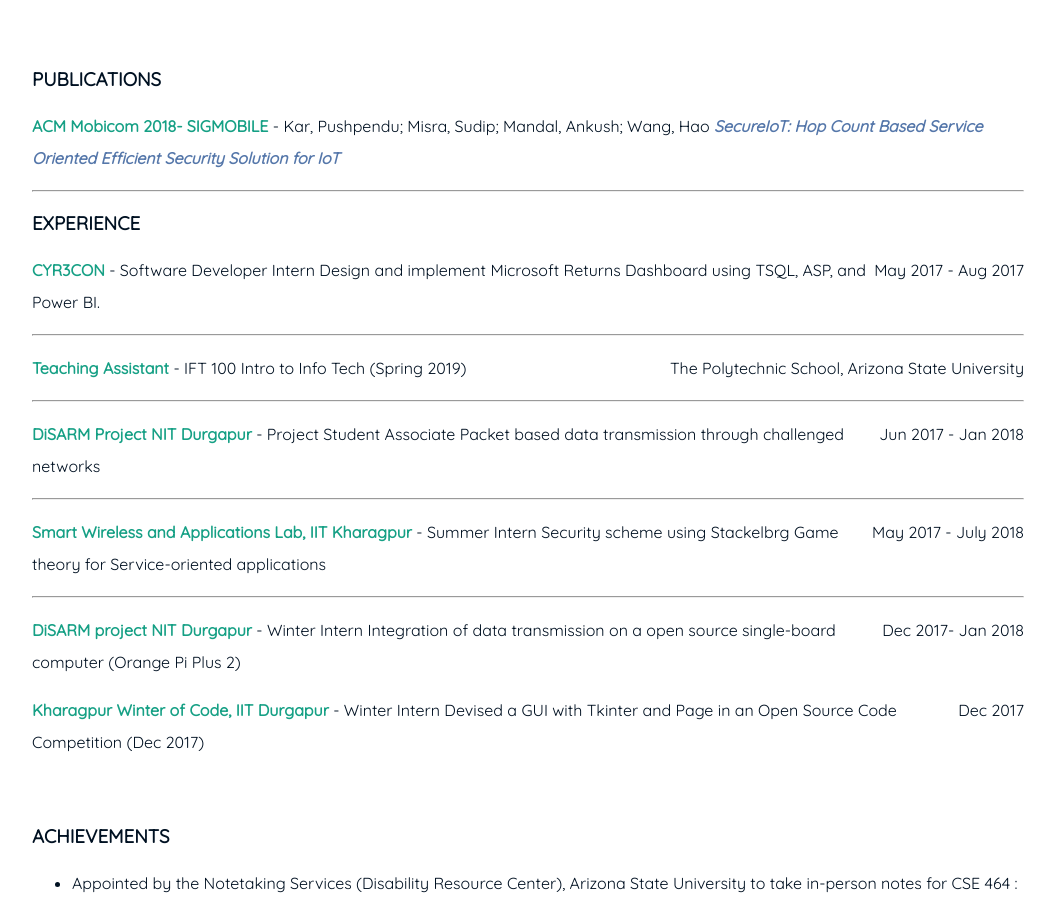
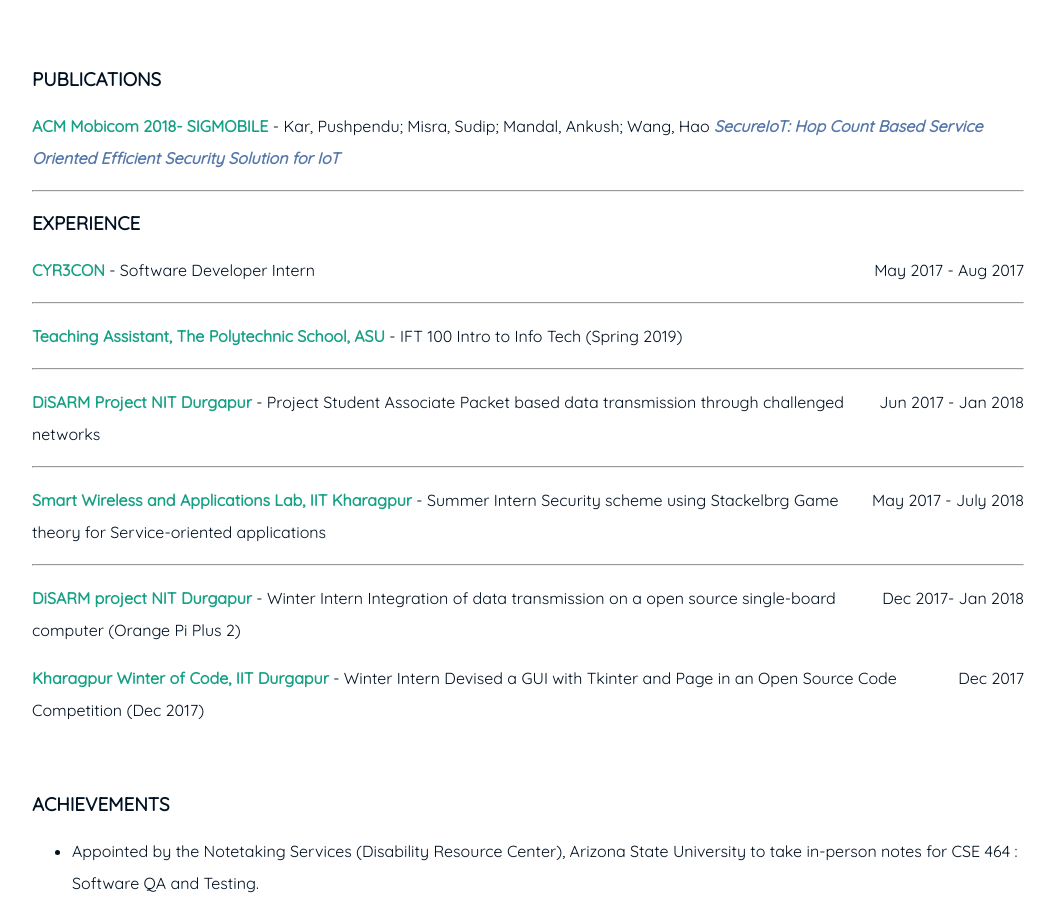
Before and after one commit to Ankush1529/Ankush1529.github.io, a Jekyll site: the page built from index.md, in a window 1280 px wide and 900 px high, scrolled down 1211 px. Shown: the whole window, without its empty margins (112-1167 px from the left). Built offline with Jekyll 4.4.1, drawn with Linux system fonts in a browser that asks for light colours; some of the changed text lies outside the part shown.

Commit message:
made changes

```diff
--- a/index.md
+++ b/index.md
@@ -1,7 +1,7 @@
 ---
 layout: page
 title: Ankush Kr. Mandal
-subtitle: Arizona State University
+subtitle: Ankush Kr. Mandal
 sitemap:
   priority: 0.9
 ---
@@ -56,10 +56,9 @@ Ramkrishna Mission Vidyalaya, Narendrapur <span style="float: right; ">90%</span
 ### EXPERIENCE
 
 **CYR3CON** - Software Developer Intern <span style="float: right; ">May 2017 - Aug 2017</span>
-Design and implement Microsoft Returns Dashboard using TSQL, ASP, and Power BI.
 <hr>
 
-**Teaching Assistant** -  <span style="float: right; ">The Polytechnic School, Arizona State University</span>
+**Teaching Assistant, The Polytechnic School, ASU** -  <span style="float: right; "></span>
 IFT 100 Intro to Info Tech (Spring 2019)
 <hr>
 
```
